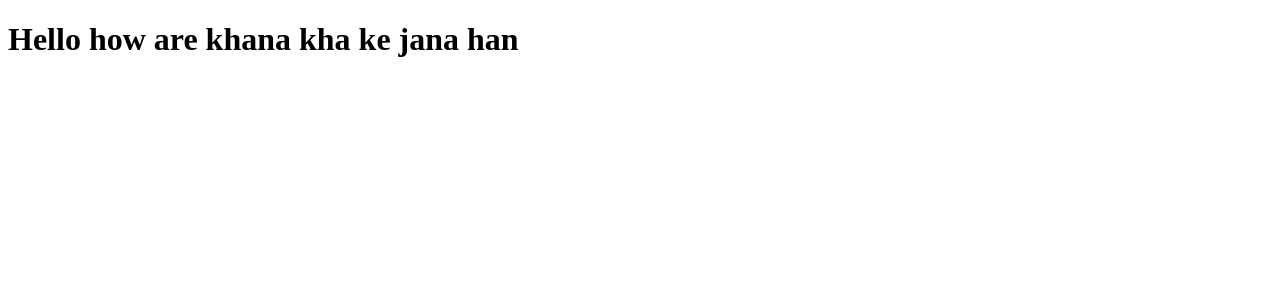
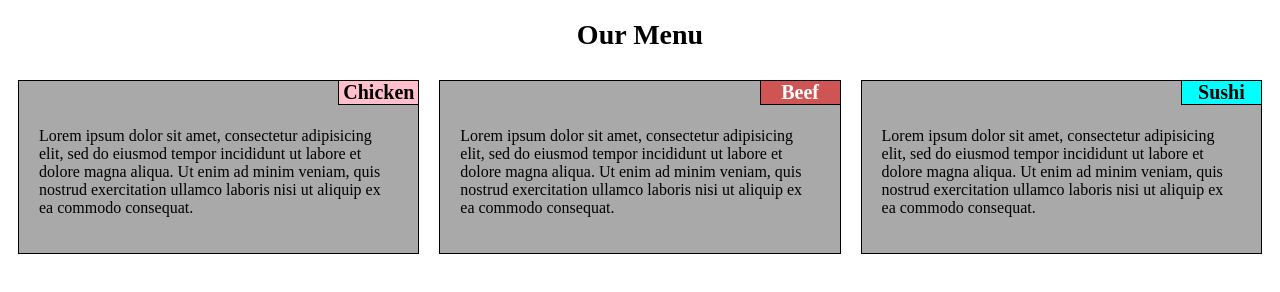
Before and after one commit to zubairikhan/coursera, a plain HTML site: page mod2_solution/index.html in a window 1280 px wide. Drawn offline with Linux system fonts and the light colour scheme.

Commit message:
baseline done. editing to start from here

```diff
--- /dev/null
+++ b/mod2_solution/css/style.css
@@ -0,0 +1,71 @@
+* {
+	box-sizing: border-box;
+}
+h1{
+	text-align: center;
+	font-size: 175%;
+
+}
+
+h2{
+	position: absolute;
+	top: 0;
+	right: 0;
+	margin: 0;
+	font-size: 125%;
+	background-color: red;
+	width: 20%;
+	text-align: center;
+	border-left: 1px solid black;
+	border-bottom: 1px solid black;
+
+
+}
+section {
+	position: relative;
+
+	width: 80%;
+	margin-right: auto;
+	margin-left: auto;
+	margin-bottom: 20px;
+}
+div{
+	background-color: #A9A9A9;
+	border: 1px solid black;
+	position: relative;
+	padding: 10px;
+}
+p{
+	padding: 20px 10px 10px 10px;
+	margin-right: auto;
+
+}
+#headsect1{
+	background-color: pink;
+}
+#headsect2{
+	background-color: #CF5555;
+	color: white;
+}
+#headsect3{
+	background-color: cyan;
+}
+@media(min-width: 992px){
+	#section1{
+		float: left;
+		width: 33.33%;
+		padding: 10px;
+	}
+	#section2{
+		float: left;
+		width: 33.33%;
+
+		padding: 10px;
+	}
+	#section3{
+		float: left;
+		width: 33.33%;
+
+		padding:10px;
+	}
+}
--- a/mod2_solution/index.html
+++ b/mod2_solution/index.html
@@ -1,10 +1,45 @@
 <!DOCTYPE html>
 <html>
 <head>
-	<title>Hello world</title>
+	<meta charset="utf-8">
+	<title>Mod2_Solution</title>
+	<link rel="stylesheet" type="text/css" href="css/style.css">
 </head>
 <body>
-	<h1>Hello how are khana kha ke jana han</h1>
+	<h1>Our Menu</h1>
+	<section id="section1">
+		<div>
+			<h2 id="headsect1">Chicken</h2>
+			<p>
+				Lorem ipsum dolor sit amet, consectetur adipisicing elit, sed do eiusmod
+				tempor incididunt ut labore et dolore magna aliqua. Ut enim ad minim veniam,
+				quis nostrud exercitation ullamco laboris nisi ut aliquip ex ea commodo
+				consequat.
+			</p>
+		</div>
+	</section>
+	<section id="section2">
+		<div>
+			<h2 id="headsect2">Beef</h2>
+			<p>
+				Lorem ipsum dolor sit amet, consectetur adipisicing elit, sed do eiusmod
+				tempor incididunt ut labore et dolore magna aliqua. Ut enim ad minim veniam,
+				quis nostrud exercitation ullamco laboris nisi ut aliquip ex ea commodo
+				consequat.
+			</p>
+		</div>
+	</section>
+	<section id="section3">
+		<div>
+			<h2 id="headsect3">Sushi</h2>
+			<p>
+				Lorem ipsum dolor sit amet, consectetur adipisicing elit, sed do eiusmod
+				tempor incididunt ut labore et dolore magna aliqua. Ut enim ad minim veniam,
+				quis nostrud exercitation ullamco laboris nisi ut aliquip ex ea commodo
+				consequat.
+			</p>
+		</div>
+	</section>
 
 </body>
 </html>
```
